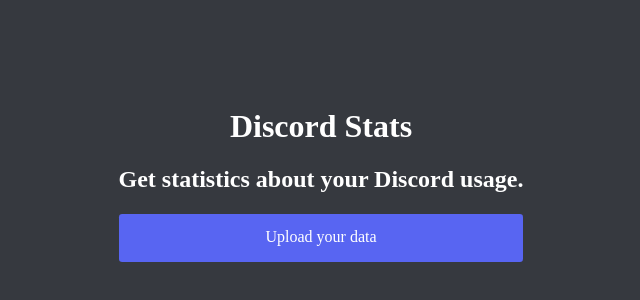
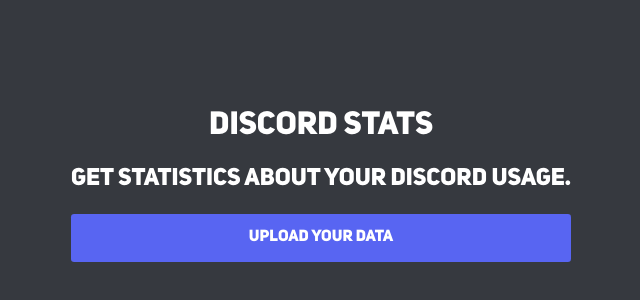
Before and after one commit to nezia1/discord-stats, a Vue app: page / in a window 1280 px wide. Shown: the part 226-526 px from the top of the page, without its empty margins (319-959 px from the left). Built offline with nearby package versions, Linux system fonts and the light colour scheme.

Commit message:
Add uni sans font

```diff
--- a/src/App.vue
+++ b/src/App.vue
@@ -133,6 +133,13 @@
 </script>
 
 <style>
+  @font-face {
+    font-family: 'Uni Sans';
+    src: url('./assets/fonts/uni-sans/Uni Sans Heavy.otf');
+    font-display: auto;
+    font-style: normal;
+  }
+
   html {
     box-sizing: border-box;
   }
@@ -145,6 +152,7 @@
 
   :root {
     font-size: clamp(16px, 1vw, 24px);
+    font-family: 'Uni Sans';
   }
 
   .container {
```
Also changed, not shown: src/assets/fonts/uni-sans/Uni Sans Heavy.otf (added).
